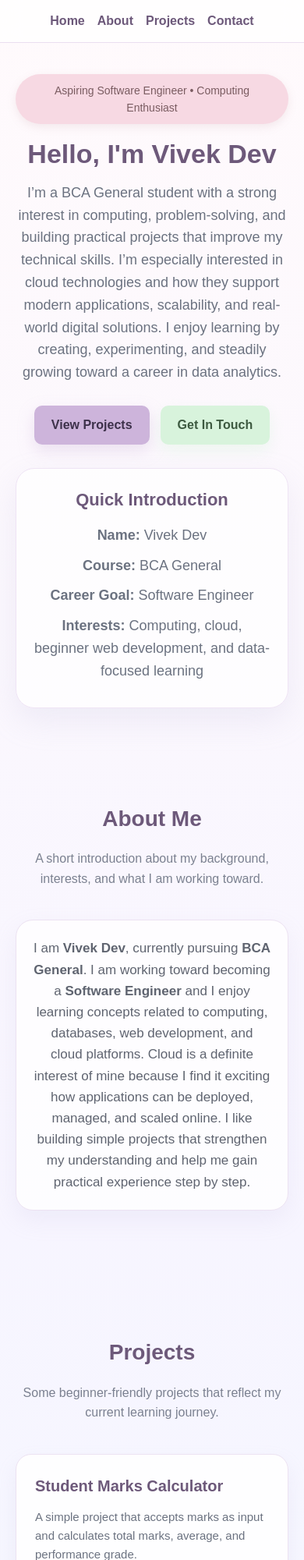
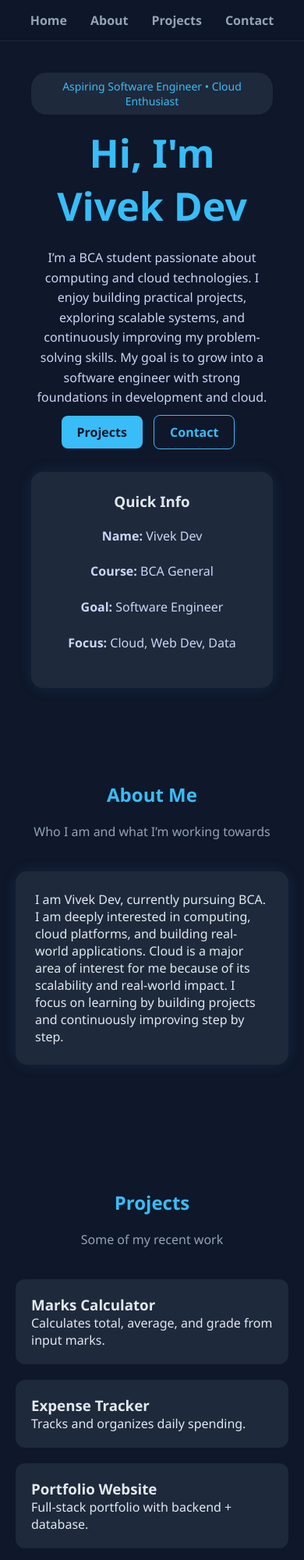
Before and after one commit to vivekdevmanju20-design/portfolio, a website: page index.html in a window 390 px wide. Shown: the top 2000 px of the page at 78% size. Drawn offline with Linux system fonts and the light colour scheme.

Commit message:
Add files via upload

```diff
--- a/index.html
+++ b/index.html
@@ -2,8 +2,9 @@
 <html lang="en">
 <head>
   <meta charset="UTF-8" />
-  <meta name="viewport" content="width=device-width, initial-scale=1.0" />
+  <meta name="viewport" content="width=device-width, initial-scale=1.0"/>
   <title>Vivek Dev | Portfolio</title>
+
   <style>
     * {
       margin: 0;
@@ -13,338 +14,203 @@
     }
 
     body {
-      font-family: Arial, sans-serif;
-      background: linear-gradient(180deg, #fffafc 0%, #f7f5ff 45%, #f3fbff 100%);
-      color: #4b4453;
+      font-family: 'Segoe UI', sans-serif;
+      background: #0f172a;
+      color: #e2e8f0;
+    }
+
+    /* NAVBAR */
+    nav {
+      position: sticky;
+      top: 0;
+      background: rgba(15, 23, 42, 0.9);
+      backdrop-filter: blur(10px);
+      display: flex;
+      justify-content: center;
+      gap: 30px;
+      padding: 15px;
+      border-bottom: 1px solid #1e293b;
+    }
+
+    nav a {
+      color: #94a3b8;
+      text-decoration: none;
+      font-weight: 600;
+      transition: 0.3s;
+    }
+
+    nav a:hover {
+      color: #38bdf8;
+    }
+
+    /* HERO */
+    header {
+      min-height: 90vh;
+      display: flex;
+      align-items: center;
+      justify-content: center;
+      padding: 40px;
+    }
+
+    .hero {
+      display: grid;
+      grid-template-columns: 1.2fr 0.8fr;
+      gap: 40px;
+      max-width: 1100px;
+    }
+
+    .hero h1 {
+      font-size: 50px;
+      color: #38bdf8;
+    }
+
+    .hero p {
+      margin: 20px 0;
+      color: #cbd5f5;
       line-height: 1.6;
     }
 
-    nav {
-      position: sticky;
-      top: 0;
-      z-index: 1000;
-      background: rgba(255, 255, 255, 0.75);
-      backdrop-filter: blur(12px);
-      border-bottom: 1px solid #eadff0;
-      padding: 16px 30px;
-      display: flex;
-      justify-content: center;
-      gap: 28px;
+    .badge {
+      background: #1e293b;
+      padding: 8px 14px;
+      border-radius: 20px;
+      display: inline-block;
+      margin-bottom: 15px;
+      color: #38bdf8;
+      font-size: 14px;
     }
 
-    nav a {
-      text-decoration: none;
-      color: #6d597a;
-      font-weight: bold;
-      transition: 0.3s ease;
-    }
-
-    nav a:hover {
-      color: #b5838d;
-    }
-
-    header {
-      min-height: 92vh;
-      display: flex;
-      align-items: center;
-      justify-content: center;
-      padding: 40px 20px;
-    }
-
-    .hero {
-      max-width: 1000px;
-      width: 100%;
-      display: grid;
-      grid-template-columns: 1.2fr 0.8fr;
-      gap: 30px;
-      align-items: center;
-    }
-
-    .hero-text {
-      animation: fadeUp 1s ease;
-    }
-
-    .hero-badge {
-      display: inline-block;
-      background: #f7d9e3;
-      color: #7a5c61;
-      padding: 10px 16px;
-      border-radius: 999px;
-      font-size: 14px;
-      margin-bottom: 20px;
-      box-shadow: 0 4px 12px rgba(181, 131, 141, 0.15);
-    }
-
-    .hero h1 {
-      font-size: 54px;
-      line-height: 1.1;
-      color: #6d597a;
-      margin-bottom: 16px;
-    }
-
-    .hero p {
-      font-size: 18px;
-      color: #6b7280;
-      max-width: 620px;
-      margin-bottom: 28px;
-    }
-
-    .hero-buttons {
-      display: flex;
-      gap: 14px;
-      flex-wrap: wrap;
+    .buttons {
+      margin-top: 20px;
     }
 
     .btn {
-      padding: 12px 22px;
-      border-radius: 10px;
-      border: none;
-      cursor: pointer;
+      padding: 10px 20px;
+      border-radius: 8px;
+      text-decoration: none;
       font-weight: bold;
-      text-decoration: none;
-      display: inline-block;
-      transition: 0.3s ease;
+      margin-right: 10px;
+      transition: 0.3s;
     }
 
     .btn-primary {
-      background: #cdb4db;
-      color: #3d314a;
-      box-shadow: 0 8px 20px rgba(205, 180, 219, 0.35);
+      background: #38bdf8;
+      color: #0f172a;
     }
 
     .btn-primary:hover {
-      transform: translateY(-2px);
-      background: #c3aed6;
+      background: #0ea5e9;
     }
 
     .btn-secondary {
-      background: #d8f3dc;
-      color: #3d5a40;
-      box-shadow: 0 8px 20px rgba(216, 243, 220, 0.4);
+      border: 1px solid #38bdf8;
+      color: #38bdf8;
     }
 
     .btn-secondary:hover {
-      transform: translateY(-2px);
-      background: #c7ebce;
+      background: #38bdf8;
+      color: #0f172a;
     }
 
-    .hero-card {
-      background: rgba(255, 255, 255, 0.8);
-      border: 1px solid #efe4f5;
-      border-radius: 24px;
-      padding: 28px;
-      box-shadow: 0 16px 40px rgba(185, 176, 212, 0.18);
-      animation: fadeUp 1.2s ease;
+    /* CARD */
+    .card {
+      background: #1e293b;
+      padding: 25px;
+      border-radius: 15px;
+      box-shadow: 0 0 20px rgba(56,189,248,0.1);
     }
 
-    .hero-card h3 {
-      color: #6d597a;
-      margin-bottom: 14px;
-      font-size: 22px;
-    }
-
-    .hero-card p {
-      color: #6b7280;
-      margin-bottom: 10px;
-    }
-
+    /* SECTION */
     section {
+      padding: 80px 20px;
       max-width: 1100px;
-      margin: auto;
-      padding: 80px 20px;
-      animation: fadeIn 1s ease;
-    }
-
-    .section-title {
-      text-align: center;
-      font-size: 34px;
-      color: #6d597a;
-      margin-bottom: 16px;
-    }
-
-    .section-subtitle {
-      text-align: center;
-      color: #7b8190;
-      max-width: 700px;
-      margin: 0 auto 40px;
-    }
-
-    .about-box,
-    .contact-box {
-      background: rgba(255, 255, 255, 0.82);
-      border: 1px solid #ece2f2;
-      border-radius: 22px;
-      padding: 32px;
-      box-shadow: 0 12px 30px rgba(185, 176, 212, 0.14);
-    }
-
-    .about-box p {
-      font-size: 17px;
-      color: #5f6470;
-      text-align: center;
-      max-width: 850px;
       margin: auto;
     }
 
-    .projects-grid {
-      display: grid;
-      grid-template-columns: repeat(auto-fit, minmax(240px, 1fr));
-      gap: 22px;
+    h2 {
+      text-align: center;
+      margin-bottom: 20px;
+      color: #38bdf8;
     }
 
-    .project-card {
-      background: rgba(255, 255, 255, 0.86);
-      border: 1px solid #ece2f2;
-      border-radius: 20px;
-      padding: 24px;
-      box-shadow: 0 12px 26px rgba(185, 176, 212, 0.14);
-      transition: transform 0.3s ease, box-shadow 0.3s ease;
+    .subtitle {
+      text-align: center;
+      color: #94a3b8;
+      margin-bottom: 40px;
     }
 
-    .project-card:hover {
-      transform: translateY(-6px);
-      box-shadow: 0 18px 34px rgba(185, 176, 212, 0.2);
+    /* PROJECTS */
+    .grid {
+      display: grid;
+      grid-template-columns: repeat(auto-fit, minmax(250px,1fr));
+      gap: 20px;
     }
 
-    .project-card h3 {
-      color: #6d597a;
-      margin-bottom: 12px;
-      font-size: 20px;
+    .project {
+      background: #1e293b;
+      padding: 20px;
+      border-radius: 12px;
+      transition: 0.3s;
     }
 
-    .project-card p {
-      color: #6b7280;
-      font-size: 15px;
+    .project:hover {
+      transform: translateY(-5px);
+      box-shadow: 0 0 20px rgba(56,189,248,0.2);
     }
 
+    /* FORM */
     form {
-      max-width: 560px;
+      max-width: 500px;
       margin: auto;
       display: flex;
       flex-direction: column;
-      gap: 16px;
+      gap: 15px;
     }
 
-    input,
-    textarea {
-      width: 100%;
-      padding: 14px 16px;
-      border: 1px solid #e8dff0;
-      border-radius: 14px;
-      background: #ffffff;
-      font-size: 15px;
-      color: #4b4453;
-      outline: none;
-      transition: 0.3s ease;
+    input, textarea {
+      padding: 12px;
+      border-radius: 8px;
+      border: none;
+      background: #0f172a;
+      color: white;
+      border: 1px solid #334155;
     }
 
-    input:focus,
-    textarea:focus {
-      border-color: #cdb4db;
-      box-shadow: 0 0 0 4px rgba(205, 180, 219, 0.2);
+    input:focus, textarea:focus {
+      outline: none;
+      border-color: #38bdf8;
     }
 
-    textarea {
-      resize: vertical;
-      min-height: 130px;
+    button {
+      background: #38bdf8;
+      color: #0f172a;
+      border: none;
+      padding: 12px;
+      border-radius: 8px;
+      font-weight: bold;
+      cursor: pointer;
     }
 
-    .submit-btn {
-      background: #a0c4ff;
-      color: #243b53;
-      font-weight: bold;
-      border: none;
-      border-radius: 14px;
-      padding: 14px;
-      cursor: pointer;
-      transition: 0.3s ease;
-      box-shadow: 0 10px 24px rgba(160, 196, 255, 0.35);
-    }
-
-    .submit-btn:hover {
-      transform: translateY(-2px);
-      background: #92bbff;
-    }
-
-    #statusText {
-      text-align: center;
-      margin-top: 16px;
-      font-weight: bold;
-      color: #5c7c64;
+    button:hover {
+      background: #0ea5e9;
     }
 
     footer {
       text-align: center;
-      padding: 26px 20px;
-      color: #7b8190;
-      background: rgba(255, 255, 255, 0.5);
-      border-top: 1px solid #eadff0;
-      margin-top: 40px;
+      padding: 20px;
+      color: #64748b;
     }
 
-    @keyframes fadeUp {
-      from {
-        opacity: 0;
-        transform: translateY(24px);
-      }
-      to {
-        opacity: 1;
-        transform: translateY(0);
-      }
-    }
-
-    @keyframes fadeIn {
-      from {
-        opacity: 0.4;
-      }
-      to {
-        opacity: 1;
-      }
-    }
-
-    @media (max-width: 900px) {
+    @media(max-width: 900px){
       .hero {
         grid-template-columns: 1fr;
         text-align: center;
       }
-
-      .hero p {
-        margin-left: auto;
-        margin-right: auto;
     }
 
-      .hero-buttons {
-        justify-content: center;
-      }
-
-      .hero h1 {
-        font-size: 40px;
-      }
-    }
-
-    @media (max-width: 600px) {
-      nav {
-        gap: 16px;
-        padding: 14px 16px;
-        flex-wrap: wrap;
-      }
-
-      .hero h1 {
-        font-size: 34px;
-      }
-
-      .section-title {
-        font-size: 28px;
-      }
-
-      .about-box,
-      .contact-box,
-      .hero-card {
-        padding: 22px;
-      }
-    }
   </style>
 </head>
+
 <body>
 
 <nav>
@@ -356,140 +222,119 @@
 
 <header id="home">
   <div class="hero">
-      <div class="hero-text">
-        <div class="hero-badge">Aspiring Software Engineer • Computing Enthusiast</div>
-        <h1>Hello, I'm Vivek Dev</h1>
+
+    <div>
+      <div class="badge">Aspiring Software Engineer • Cloud Enthusiast</div>
+      <h1>Hi, I'm Vivek Dev</h1>
       <p>
-          I’m a BCA General student with a strong interest in computing, problem-solving,
-          and building practical projects that improve my technical skills. I’m especially
-          interested in cloud technologies and how they support modern applications,
-          scalability, and real-world digital solutions. I enjoy learning by creating,
-          experimenting, and steadily growing toward a career in data analytics.
+        I’m a BCA student passionate about computing and cloud technologies.
+        I enjoy building practical projects, exploring scalable systems, and
+        continuously improving my problem-solving skills. My goal is to grow
+        into a software engineer with strong foundations in development and cloud.
       </p>
-        <div class="hero-buttons">
-          <a href="#projects" class="btn btn-primary">View Projects</a>
-          <a href="#contact" class="btn btn-secondary">Get In Touch</a>
+
+      <div class="buttons">
+        <a href="#projects" class="btn btn-primary">Projects</a>
+        <a href="#contact" class="btn btn-secondary">Contact</a>
       </div>
     </div>
 
-      <div class="hero-card">
-        <h3>Quick Introduction</h3>
+    <div class="card">
+      <h3>Quick Info</h3>
       <p><strong>Name:</strong> Vivek Dev</p>
       <p><strong>Course:</strong> BCA General</p>
-        <p><strong>Career Goal:</strong> Software Engineer</p>
-        <p><strong>Interests:</strong> Computing, cloud, beginner web development, and data-focused learning</p>
+      <p><strong>Goal:</strong> Software Engineer</p>
+      <p><strong>Focus:</strong> Cloud, Web Dev, Data</p>
     </div>
+
   </div>
 </header>
 
 <section id="about">
-    <h2 class="section-title">About Me</h2>
-    <p class="section-subtitle">
-      A short introduction about my background, interests, and what I am working toward.
-    </p>
-    <div class="about-box">
+  <h2>About Me</h2>
+  <p class="subtitle">Who I am and what I’m working towards</p>
+
+  <div class="card">
     <p>
-        I am <strong>Vivek Dev</strong>, currently pursuing <strong>BCA General</strong>.
-        I am working toward becoming a <strong>Software Engineer</strong> and I enjoy learning
-        concepts related to computing, databases, web development, and cloud platforms.
-        Cloud is a definite interest of mine because I find it exciting how applications
-        can be deployed, managed, and scaled online. I like building simple projects that
-        strengthen my understanding and help me gain practical experience step by step.
+      I am Vivek Dev, currently pursuing BCA. I am deeply interested in computing,
+      cloud platforms, and building real-world applications. Cloud is a major area
+      of interest for me because of its scalability and real-world impact.
+      I focus on learning by building projects and continuously improving step by step.
     </p>
   </div>
 </section>
 
 <section id="projects">
-    <h2 class="section-title">Projects</h2>
-    <p class="section-subtitle">
-      Some beginner-friendly projects that reflect my current learning journey.
-    </p>
-    <div class="projects-grid">
-      <div class="project-card">
-        <h3>Student Marks Calculator</h3>
-        <p>
-          A simple project that accepts marks as input and calculates total marks,
-          average, and performance grade.
-        </p>
+  <h2>Projects</h2>
+  <p class="subtitle">Some of my recent work</p>
+
+  <div class="grid">
+
+    <div class="project">
+      <h3>Marks Calculator</h3>
+      <p>Calculates total, average, and grade from input marks.</p>
     </div>
 
-      <div class="project-card">
-        <h3>Basic Expense Tracker</h3>
-        <p>
-          A beginner project to record expenses and review spending patterns in a
-          simple and organized way.
-        </p>
+    <div class="project">
+      <h3>Expense Tracker</h3>
+      <p>Tracks and organizes daily spending.</p>
     </div>
 
-      <div class="project-card">
+    <div class="project">
       <h3>Portfolio Website</h3>
-        <p>
-          A full-stack personal portfolio with sections for introduction, projects,
-          contact form, database saving, and deployment.
-        </p>
+      <p>Full-stack portfolio with backend + database.</p>
     </div>
 
-      <div class="project-card">
-        <h3>To-Do List App</h3>
-        <p>
-          A basic application that helps manage daily tasks by allowing users to add,
-          track, and remove items.
-        </p>
+    <div class="project">
+      <h3>To-Do App</h3>
+      <p>Task manager with add/remove functionality.</p>
     </div>
+
   </div>
 </section>
 
 <section id="contact">
-    <h2 class="section-title">Contact</h2>
-    <p class="section-subtitle">
-      Feel free to send a message through the form below.
-    </p>
-    <div class="contact-box">
+  <h2>Contact</h2>
+  <p class="subtitle">Let’s connect</p>
+
   <form id="contactForm">
-        <input type="text" id="fullName" placeholder="Enter your name" required />
-        <input type="email" id="emailAddress" placeholder="Enter your email" required />
-        <textarea id="userMessage" placeholder="Enter your message" required></textarea>
-        <button type="submit" class="submit-btn">Send Message</button>
+    <input type="text" id="fullName" placeholder="Your Name" required>
+    <input type="email" id="emailAddress" placeholder="Your Email" required>
+    <textarea id="userMessage" placeholder="Your Message" required></textarea>
+    <button type="submit">Send Message</button>
   </form>
+
   <p id="statusText"></p>
-    </div>
 </section>
 
 <footer>
-    <p>© 2026 Dannie John | Portfolio</p>
+  © 2026 Vivek Dev | Portfolio
 </footer>
 
 <script>
 const form = document.getElementById("contactForm");
 const statusText = document.getElementById("statusText");
 
-    form.addEventListener("submit", async function (e) {
+form.addEventListener("submit", async (e) => {
   e.preventDefault();
 
-      const fullName = document.getElementById("fullName").value.trim();
-      const emailAddress = document.getElementById("emailAddress").value.trim();
-      const userMessage = document.getElementById("userMessage").value.trim();
-
   const payload = {
-        name: fullName,
-        email: emailAddress,
-        message: userMessage
+    name: fullName.value,
+    email: emailAddress.value,
+    message: userMessage.value
   };
 
   try {
-        const response = await fetch("/save", {
+    const res = await fetch("/save", {
       method: "POST",
-          headers: {
-            "Content-Type": "application/json"
-          },
+      headers: {"Content-Type": "application/json"},
       body: JSON.stringify(payload)
     });
 
-        const result = await response.text();
-        statusText.textContent = result;
+    statusText.textContent = await res.text();
     form.reset();
-      } catch (error) {
-        statusText.textContent = "Something went wrong. Please try again.";
+  } catch {
+    statusText.textContent = "Error sending message.";
   }
 });
 </script>
```
Lines whose indentation alone changed are shown as unchanged.
